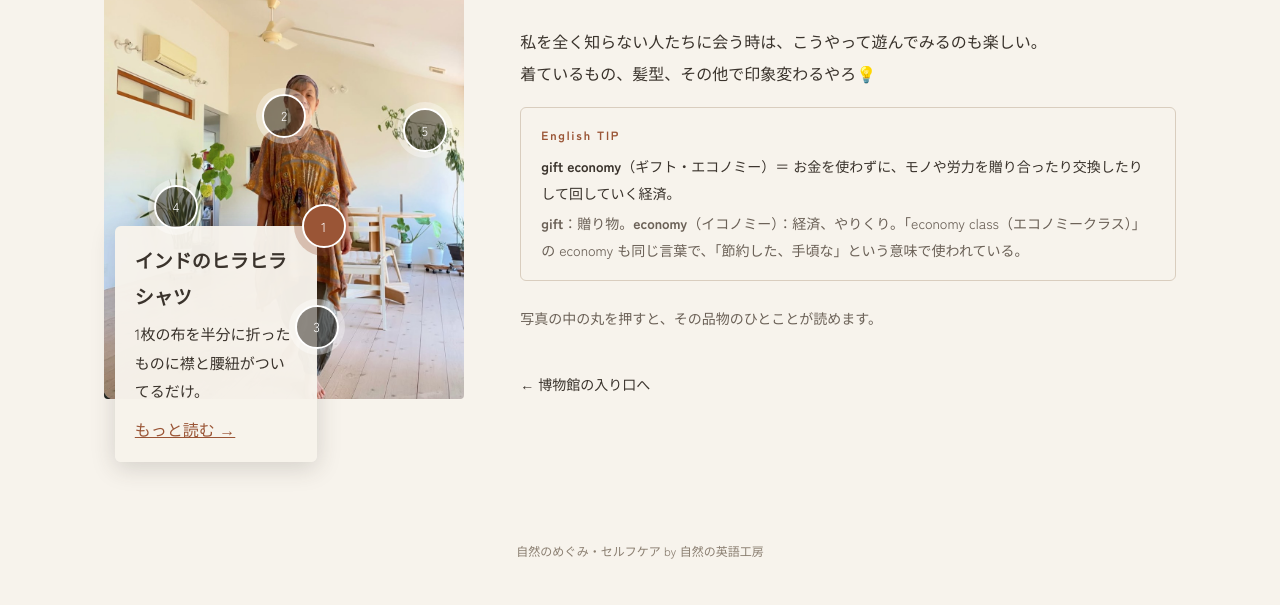
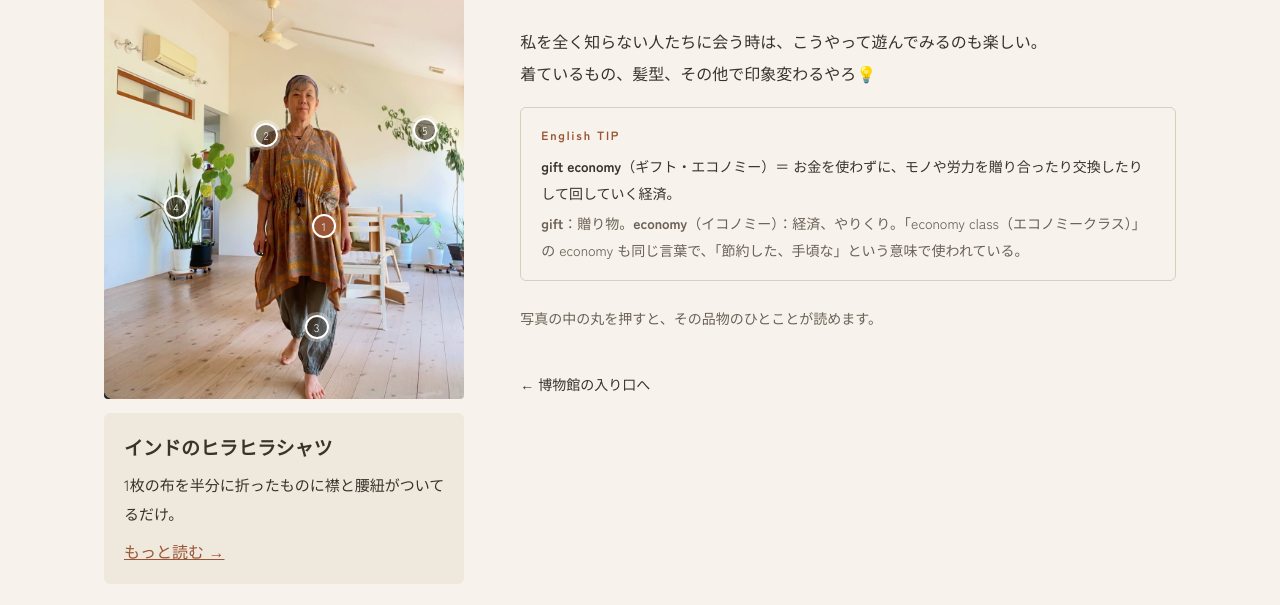
Before and after one commit to mmchch/kurashi-museum, an Astro site: page /museum/india-shirt in a window 1280 px wide. Shown: the part 195-800 px from the top of the page. Built offline with nearby package versions, Linux system fonts and the light colour scheme; Astro itself is replaced by a stand-in of ours; a web font is replaced by a local one.

Commit message:
博物館：ひとことを写真の下に出し、丸を小さな点にする
Co-Authored-By: Claude Opus 5.5 <noreply@anthropic.com>
Claude-Session: https://claude.ai/code/session_01CeE36VBH4GzFJzbozuXeQL

```diff
--- a/src/components/Scene.astro
+++ b/src/components/Scene.astro
@@ -10,14 +10,15 @@ const spots = await Promise.all(scene.data.spots.map(async (s: any, i: number) =
 }));
 ---
 <div class="scene" data-scene>
+  <div class="scene-photo">
   <img src={scene.data.photo} alt={scene.data.alt} />
   {spots.map((s) => (
     <button class="dot" type="button" aria-expanded={s.n === 1 ? 'true' : 'false'} aria-controls={s.id}
-      aria-label={`${s.card.data.title}のひとこと`} style={`left:${s.x}%;top:${s.y}%`}>{s.n}</button>
+      aria-label={`${s.card.data.title}のひとこと`} style={`left:${s.x}%;top:${s.y}%`}><span aria-hidden="true">{s.n}</span></button>
   ))}
+  </div>
   {spots.map((s) => (
-    <div class="pop" id={s.id} role="region" aria-label={s.card.data.title} hidden={s.n !== 1}
-      style={`left:${s.popX}%;top:${s.popY}%`}>
+    <div class="pop" id={s.id} role="region" aria-label={s.card.data.title} hidden={s.n !== 1}>
       <p class="pop-title">{s.card.data.title}</p>
       {s.card.data.hitokoto.map((line: string) => <p>{line}</p>)}
       {s.card.data.hitokotoPhoto && (
--- a/src/content/scenes/india-shirt.md
+++ b/src/content/scenes/india-shirt.md
@@ -6,7 +6,7 @@ photo: /images/india-shirt.jpg
 alt: リビングに立つめぐみ。インドで買ったオレンジ色のヒラヒラのシャツに、長いビーズのピアスと麻のパンツ
 spots:
   - { card: india-shirt, x: 61, y: 64, popX: 3, popY: 64 }
-  - { card: beads-earrings, x: 50, y: 41, popX: 3, popY: 64 }
+  - { card: beads-earrings, x: 45, y: 45, popX: 3, popY: 64 }
   - { card: muji-linen-pants, x: 59, y: 85, popX: 3, popY: 64 }
   - { card: sansevieria, x: 20, y: 60, popX: 3, popY: 64 }
   - { card: kapok, x: 89, y: 44, popX: 3, popY: 64 }
--- a/src/styles/global.css
+++ b/src/styles/global.css
@@ -40,20 +40,21 @@ a{color:var(--accent)} a:hover{color:var(--accent-dark)}
 .tip .tip-sub{color:var(--sub)}
 
 /* 博物館：写真の中の丸 */
-.scene{position:relative}
-.scene > img{width:100%;border-radius:4px}
-.dot{position:absolute;z-index:2;width:44px;height:44px;margin:-22px 0 0 -22px;border-radius:50%;border:2px solid #fff;background:rgba(58,51,44,.55);color:#fff;font-family:var(--sans);font-size:13px;cursor:pointer;padding:0;box-shadow:0 0 0 6px rgba(255,255,255,.35)}
-.dot[aria-expanded="true"]{background:var(--accent);box-shadow:0 0 0 8px rgba(154,85,54,.3)}
-.pop{position:absolute;z-index:1;width:56%;max-width:320px;background:rgba(247,243,236,.97);border-radius:6px;padding:18px 20px;box-shadow:0 6px 24px rgba(58,51,44,.18)}
+.scene-photo{position:relative}
+.scene-photo > img{width:100%;border-radius:4px;display:block}
+/* 押せる範囲は44px、見た目は小さな点 */
+.dot{position:absolute;z-index:2;width:44px;height:44px;margin:-22px 0 0 -22px;padding:0;border:0;background:transparent;cursor:pointer;display:flex;align-items:center;justify-content:center}
+.dot span{display:block;width:24px;height:24px;border-radius:50%;border:2px solid #fff;background:rgba(58,51,44,.55);color:#fff;font-family:var(--sans);font-size:11px;line-height:20px;text-align:center;box-shadow:0 0 0 3px rgba(255,255,255,.3);transition:transform .15s}
+.dot:hover span,.dot:focus-visible span{transform:scale(1.15)}
+.dot[aria-expanded="true"] span{background:var(--accent);box-shadow:0 0 0 4px rgba(154,85,54,.35)}
+/* ひとことは写真の下に出す（写真に重ならない） */
+.pop{position:static !important;margin-top:14px;padding:18px 20px;background:var(--bg2);border-radius:6px}
 .pop[hidden]{display:none}
 .pop .pop-title{margin:0 0 4px;font-family:var(--hand);font-weight:600;font-size:19px}
 .pop p{margin:0 0 8px;font-size:15px}
 .pop .pop-photo{display:flex;gap:12px;align-items:flex-end;margin-top:8px}
 .pop .pop-photo img{width:96px;height:116px;object-fit:cover;border-radius:3px}
 .pop .pop-photo span{font-size:13px;color:var(--sub)}
-@media (max-width:600px){
-  .pop{position:static;width:auto;max-width:none;margin-top:12px;box-shadow:none;background:var(--bg2)}
-}
 
 /* カード一覧 */
 .grid{display:grid;grid-template-columns:repeat(auto-fill,minmax(280px,1fr));gap:32px}
```
